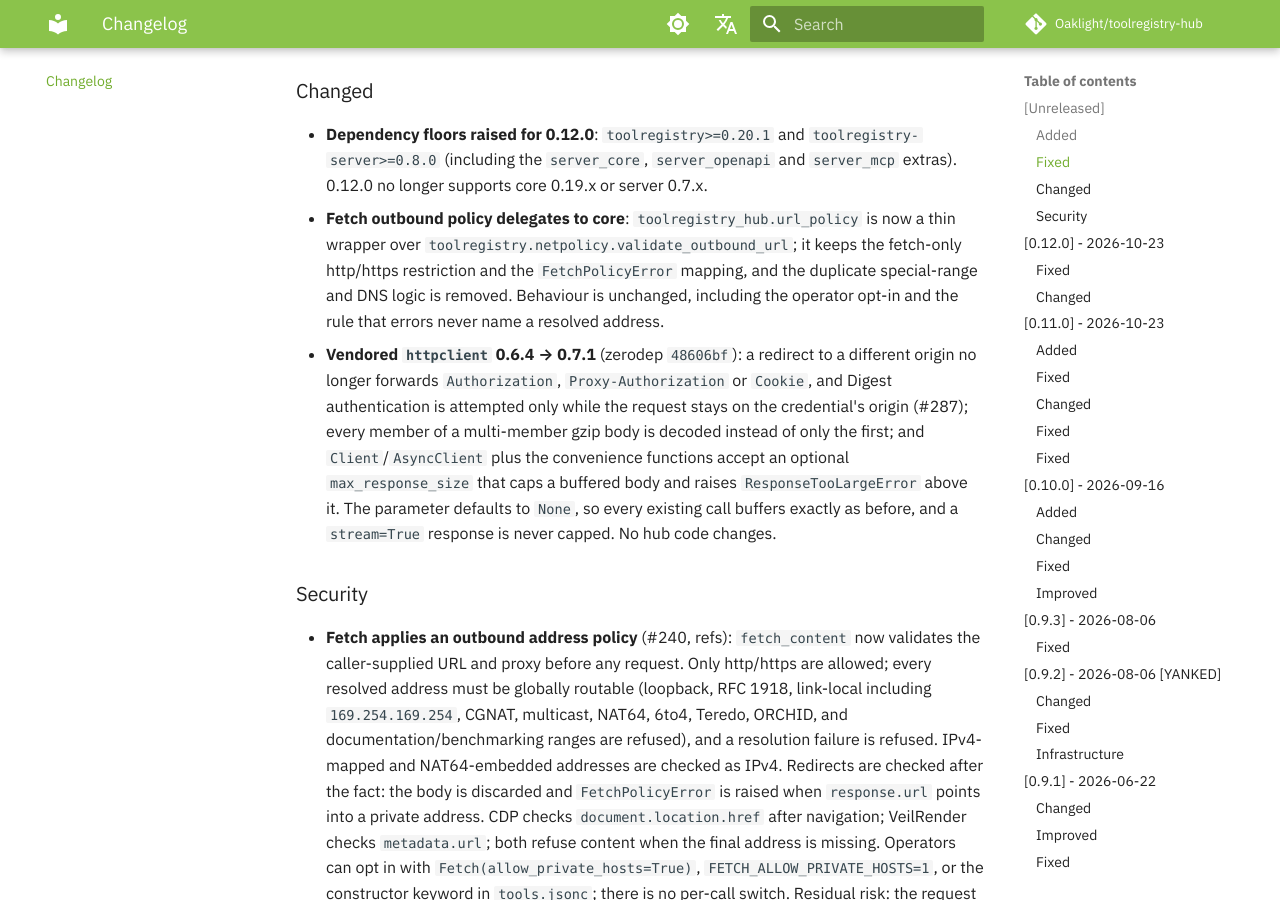
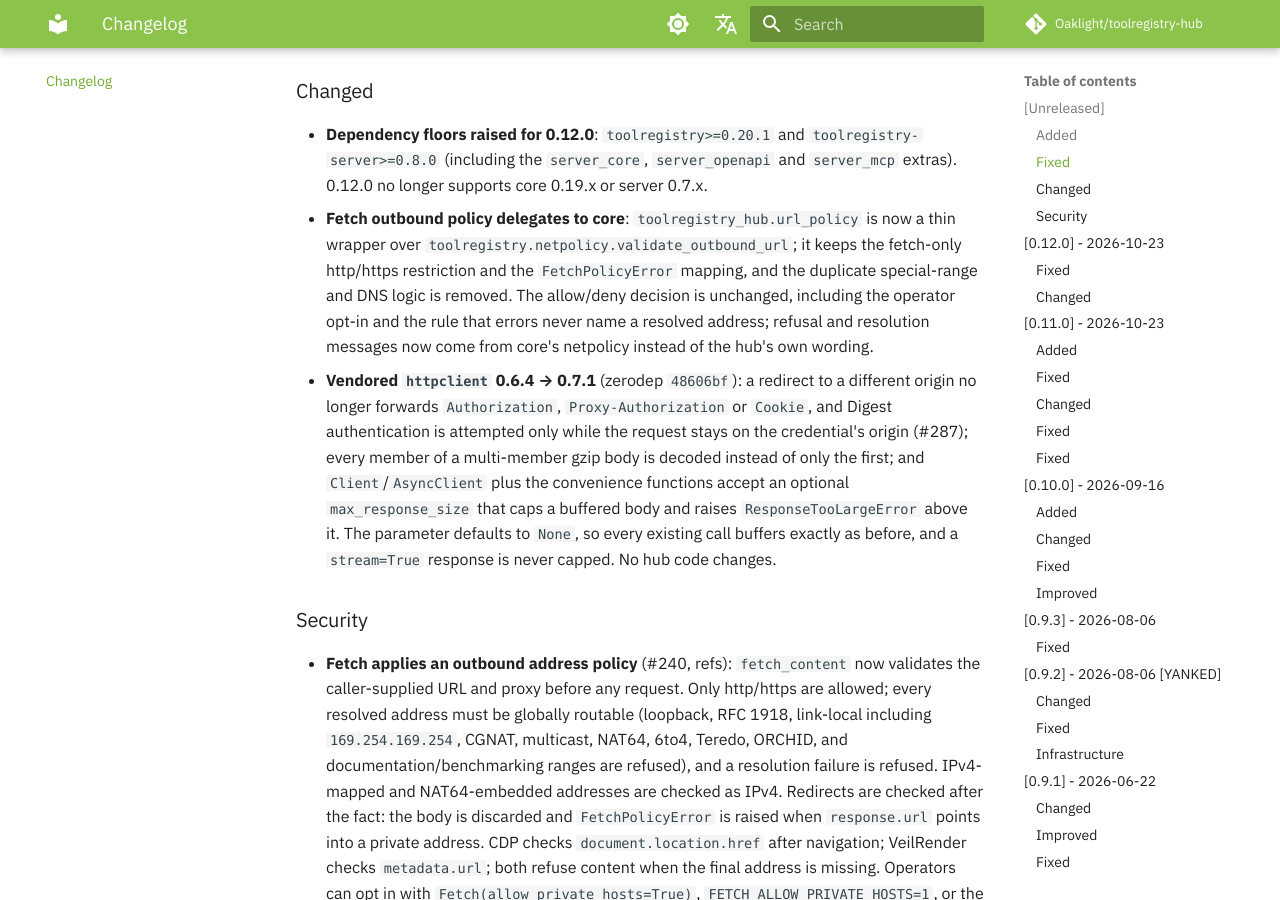
Before and after one commit to Oaklight/toolregistry-hub, an MkDocs documentation site: the page built from docs/changelog.md, in a window 1280 px wide and 900 px high, scrolled down 1386 px. Built offline with MkDocs 1.6.1 and Material for MkDocs 9.7.7, drawn with Linux system fonts in a browser that asks for light colours; some web fonts are replaced; comment, search, counter and statistics services are not loaded.

Commit message:
docs: correct the netpolicy message wording in the changelog

```diff
--- a/docs/changelog.md
+++ b/docs/changelog.md
@@ -28,7 +28,7 @@ The format is based on [Keep a Changelog](https://keepachangelog.com/en/1.1.0/),
 ### Changed
 
 - **Dependency floors raised for 0.12.0**: `toolregistry>=0.20.1` and `toolregistry-server>=0.8.0` (including the `server_core`, `server_openapi` and `server_mcp` extras). 0.12.0 no longer supports core 0.19.x or server 0.7.x.
-- **Fetch outbound policy delegates to core**: `toolregistry_hub.url_policy` is now a thin wrapper over `toolregistry.netpolicy.validate_outbound_url`; it keeps the fetch-only http/https restriction and the `FetchPolicyError` mapping, and the duplicate special-range and DNS logic is removed. Behaviour is unchanged, including the operator opt-in and the rule that errors never name a resolved address.
+- **Fetch outbound policy delegates to core**: `toolregistry_hub.url_policy` is now a thin wrapper over `toolregistry.netpolicy.validate_outbound_url`; it keeps the fetch-only http/https restriction and the `FetchPolicyError` mapping, and the duplicate special-range and DNS logic is removed. The allow/deny decision is unchanged, including the operator opt-in and the rule that errors never name a resolved address; refusal and resolution messages now come from core's netpolicy instead of the hub's own wording.
 - **Vendored `httpclient` 0.6.4 → 0.7.1** (zerodep `48606bf`): a redirect to a different origin no longer forwards `Authorization`, `Proxy-Authorization` or `Cookie`, and Digest authentication is attempted only while the request stays on the credential's origin (#287); every member of a multi-member gzip body is decoded instead of only the first; and `Client`/`AsyncClient` plus the convenience functions accept an optional `max_response_size` that caps a buffered body and raises `ResponseTooLargeError` above it. The parameter defaults to `None`, so every existing call buffers exactly as before, and a `stream=True` response is never capped. No hub code changes.
 
 ### Security
```
